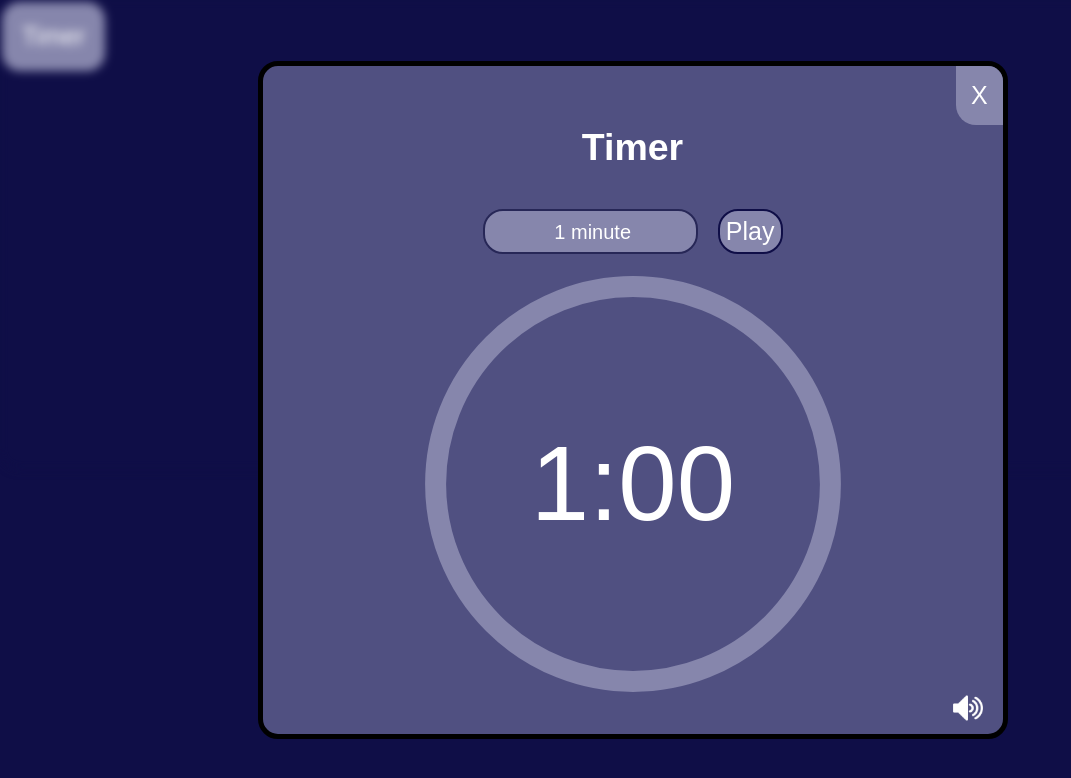
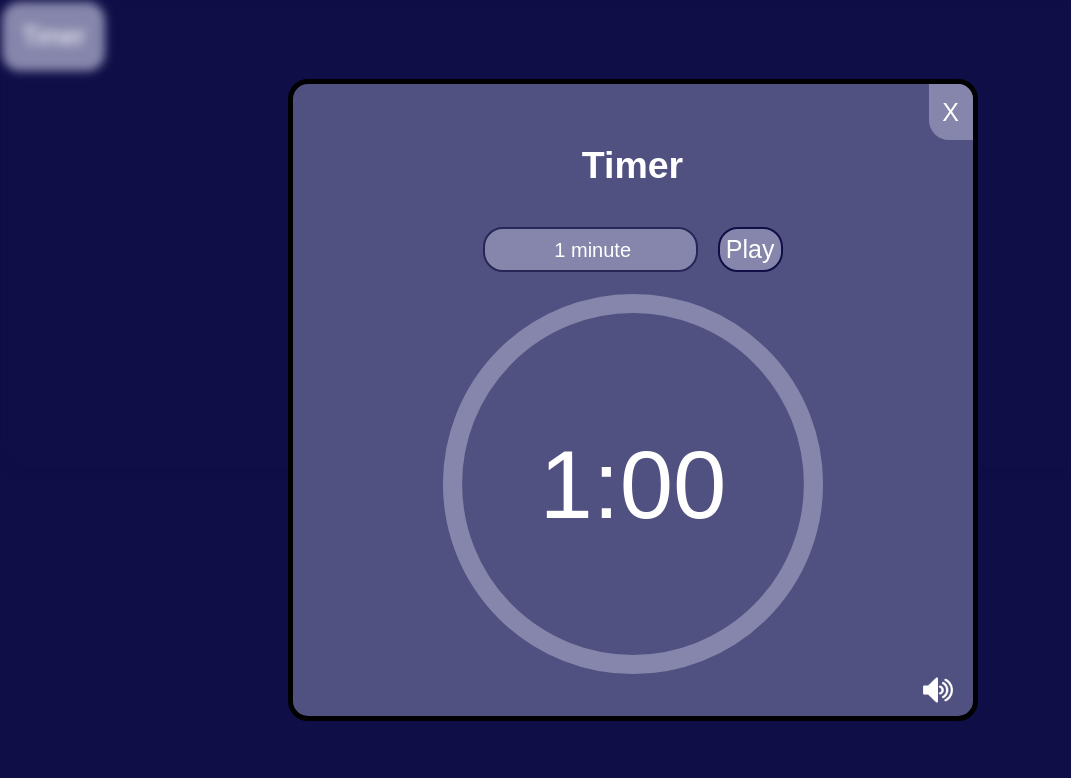
Before and after one commit to Pampu-Rares/Guitar-Exercises-Site, a plain HTML site: page index.html in a window 1280 px wide. Both pictures are taken after a click on the button "Timer". Shown: the whole page, without its empty margins (0-1071 px from the left). Drawn offline with Linux system fonts and the light colour scheme.

Commit message:
tried fixing the timer css

```diff
--- a/homepage_styles.css
+++ b/homepage_styles.css
@@ -36,10 +36,13 @@ main {
     position: absolute;
     z-index: 3;
     inset: 0;
-    margin: auto;
+    margin: auto auto;
     height: fit-content;
+    max-height: 80vh;
     width: clamp(280px, 60%, 700px);
-    overflow: hidden;
+    max-width: 80vh;
+    overflow-y: auto;
+    overflow-x: hidden;
 
     flex-direction: column;
     align-items: center;
```
